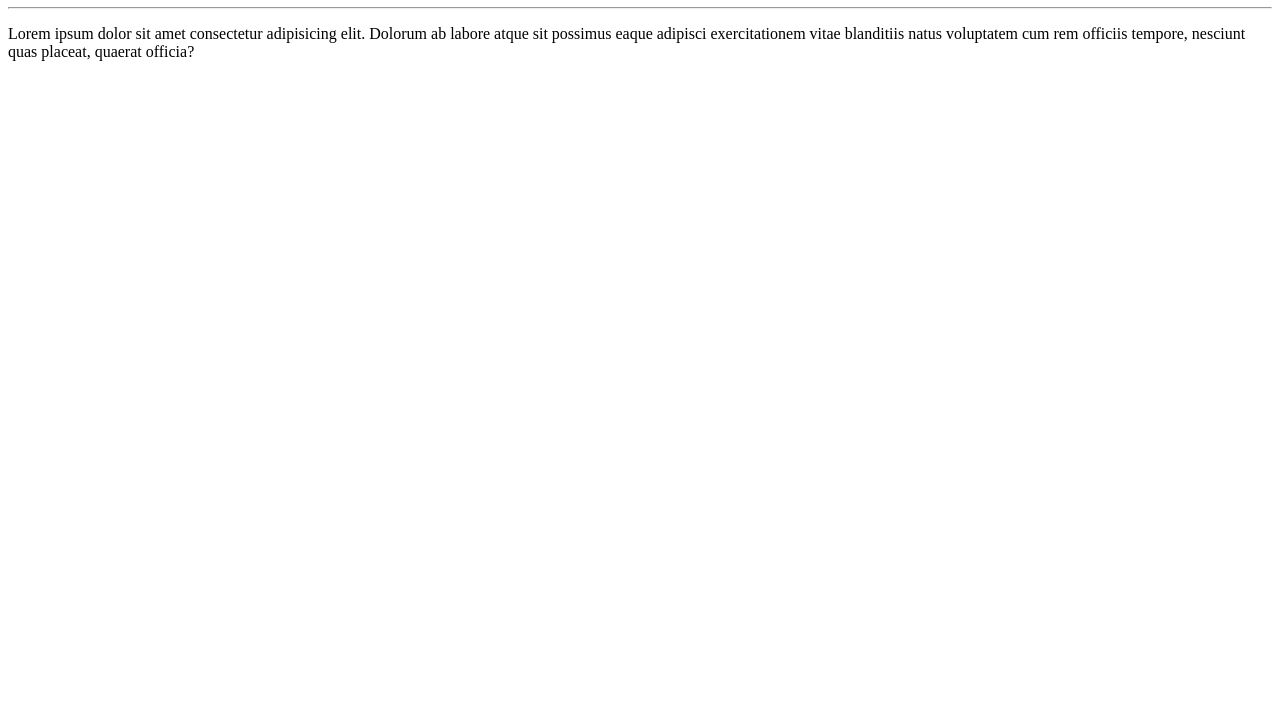
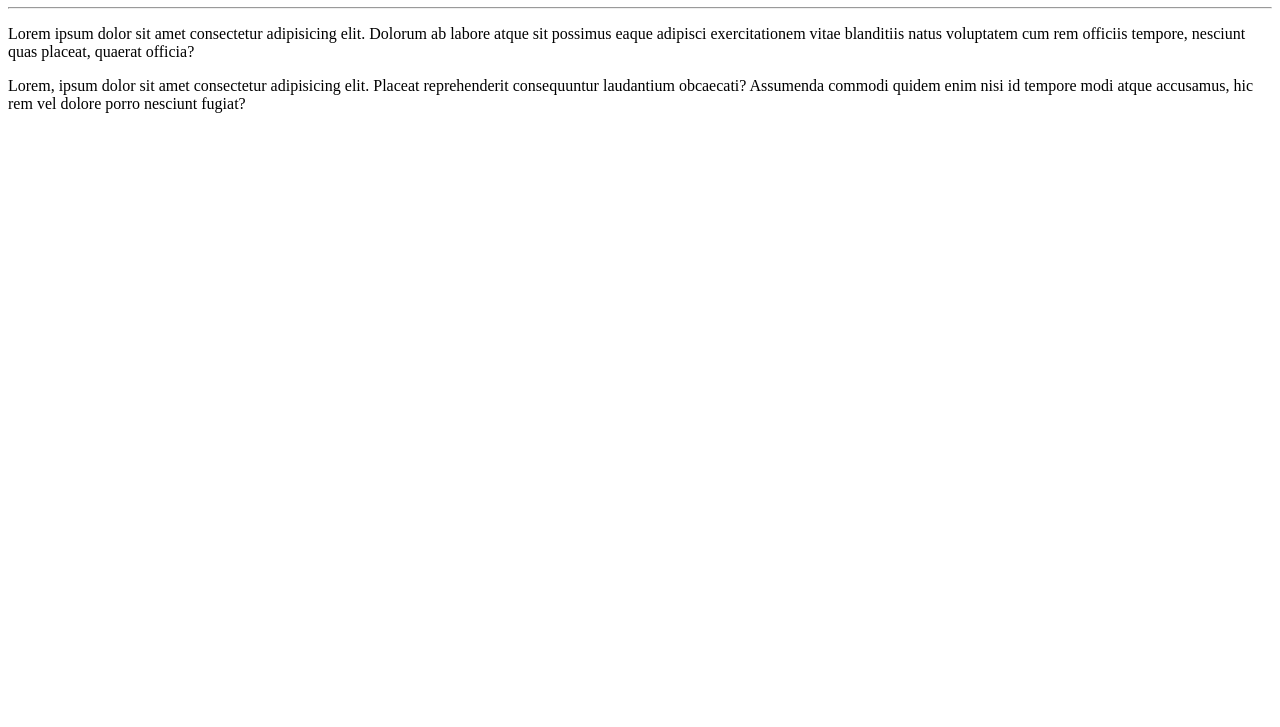
Before and after one commit to CarlosBaiao/olaMundo, a plain HTML site: page site-exemplo/index.html in a window 1280 px wide. Shown: the part 73-800 px from the top of the page. Drawn offline with Linux system fonts and the light colour scheme.

Commit message:
adicionei um <p>

```diff
--- a/site-exemplo/index.html
+++ b/site-exemplo/index.html
@@ -9,6 +9,6 @@
     <h1>Ola mundo</h1>
     <hr>
     <p>Lorem ipsum dolor sit amet consectetur adipisicing elit. Dolorum ab labore atque sit possimus eaque adipisci exercitationem vitae blanditiis natus voluptatem cum rem officiis tempore, nesciunt quas placeat, quaerat officia?</p>
-
+    <p>Lorem, ipsum dolor sit amet consectetur adipisicing elit. Placeat reprehenderit consequuntur laudantium obcaecati? Assumenda commodi quidem enim nisi id tempore modi atque accusamus, hic rem vel dolore porro nesciunt fugiat?</p>
 </body>
 </html>
```
